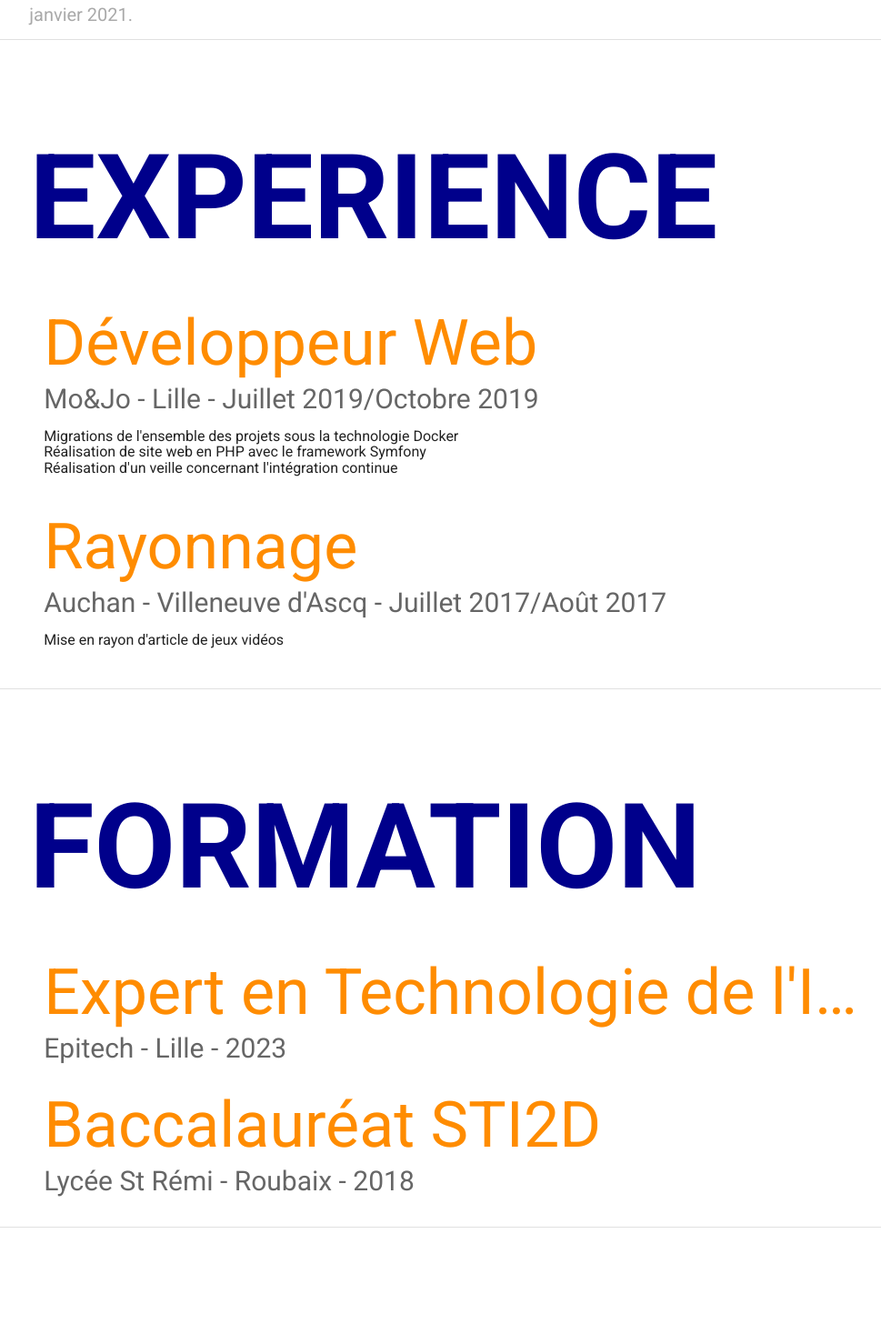
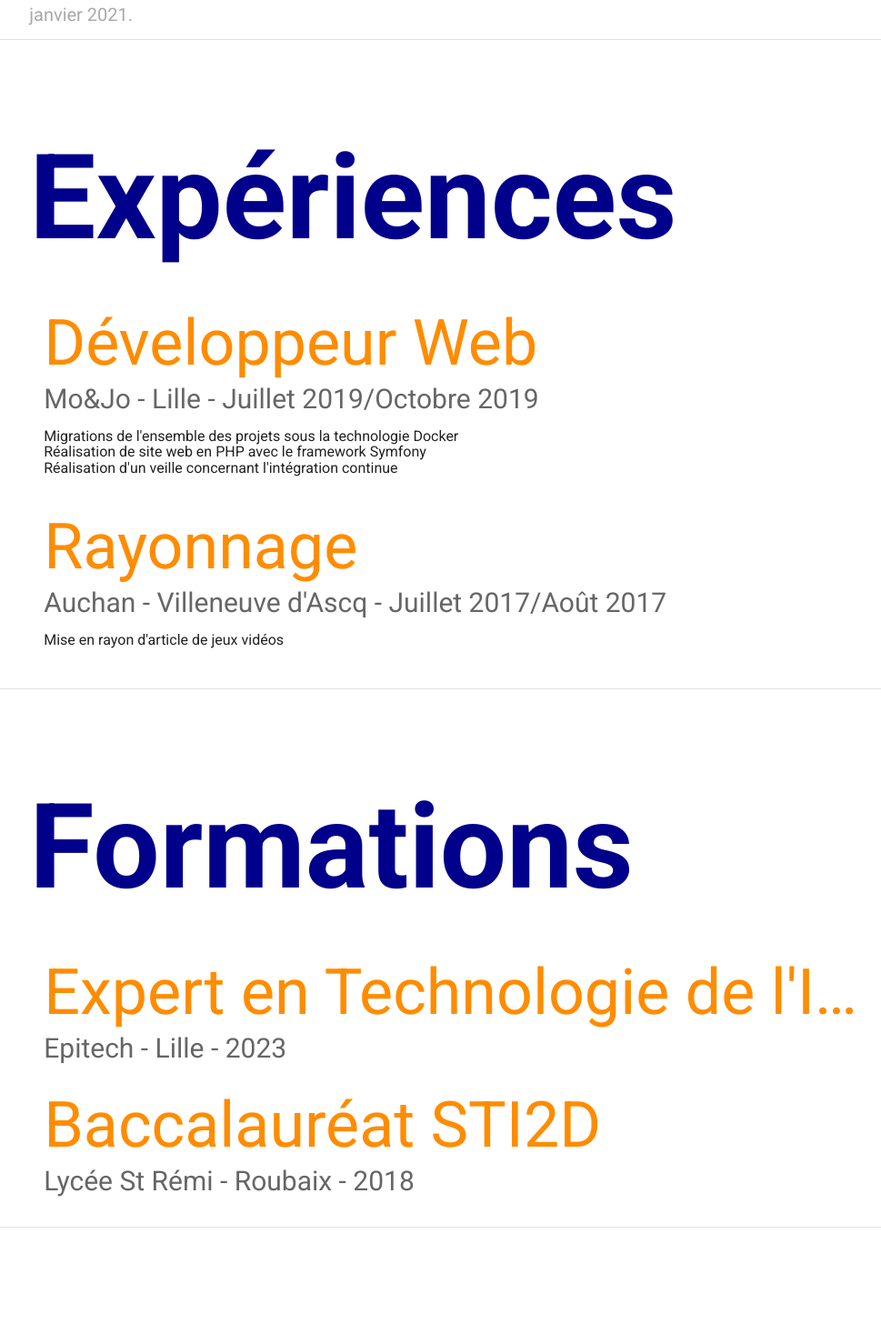
Before and after one commit to mathiastop/cv-site, a Vue app: page / in a window 1280 px wide. Shown: the part 603-2070 px from the top of the page at 91% size, without its empty margins (126-1095 px from the left). Built offline with nearby package versions, Linux system fonts and the light colour scheme.

Commit message:
[~] update experience formation and realisation component - typo issue

```diff
--- a/src/components/Experience.vue
+++ b/src/components/Experience.vue
@@ -4,7 +4,7 @@
       <v-col cols="1"></v-col>
       <v-col cols="10">
         <div style="font-size: 130px; font-weight: bold; color: darkblue">
-          EXPERIENCE
+          Expériences
         </div>
         <v-list>
 
@@ -45,7 +45,7 @@
       <v-col cols="1"></v-col>
       <v-col cols="10">
         <div style="font-size: 130px; font-weight: bold; color: darkblue">
-          EXPERIENCE
+          Expériences
         </div>
         <v-list>
 
--- a/src/components/Formation.vue
+++ b/src/components/Formation.vue
@@ -4,7 +4,7 @@
       <v-col cols="1"></v-col>
       <v-col cols="10">
         <div style="font-size: 130px; font-weight: bold; color: darkblue">
-          FORMATION
+          Formations
         </div>
         <v-list>
           <v-list-item>
@@ -35,7 +35,7 @@
     <v-col cols="1"></v-col>
     <v-col cols="10">
       <div style="font-size: 130px; font-weight: bold; color: darkblue">
-        FORMATION
+        Formations
       </div>
       <v-list>
         <v-list-item>
--- a/src/components/Realisations.vue
+++ b/src/components/Realisations.vue
@@ -4,7 +4,7 @@
       <v-col cols="1"></v-col>
       <v-col cols="10">
         <div style="font-size: 130px; font-weight: bold; color: darkblue">
-          REALISATIONS
+          Réalisations
         </div>
       </v-col>
     </v-row>
@@ -12,9 +12,9 @@
 </template>
 
 <script>
-    export default {
-        name: "Realisations"
-    }
+export default {
+  name: 'Realisations'
+}
 </script>
 
 <style scoped>
```
